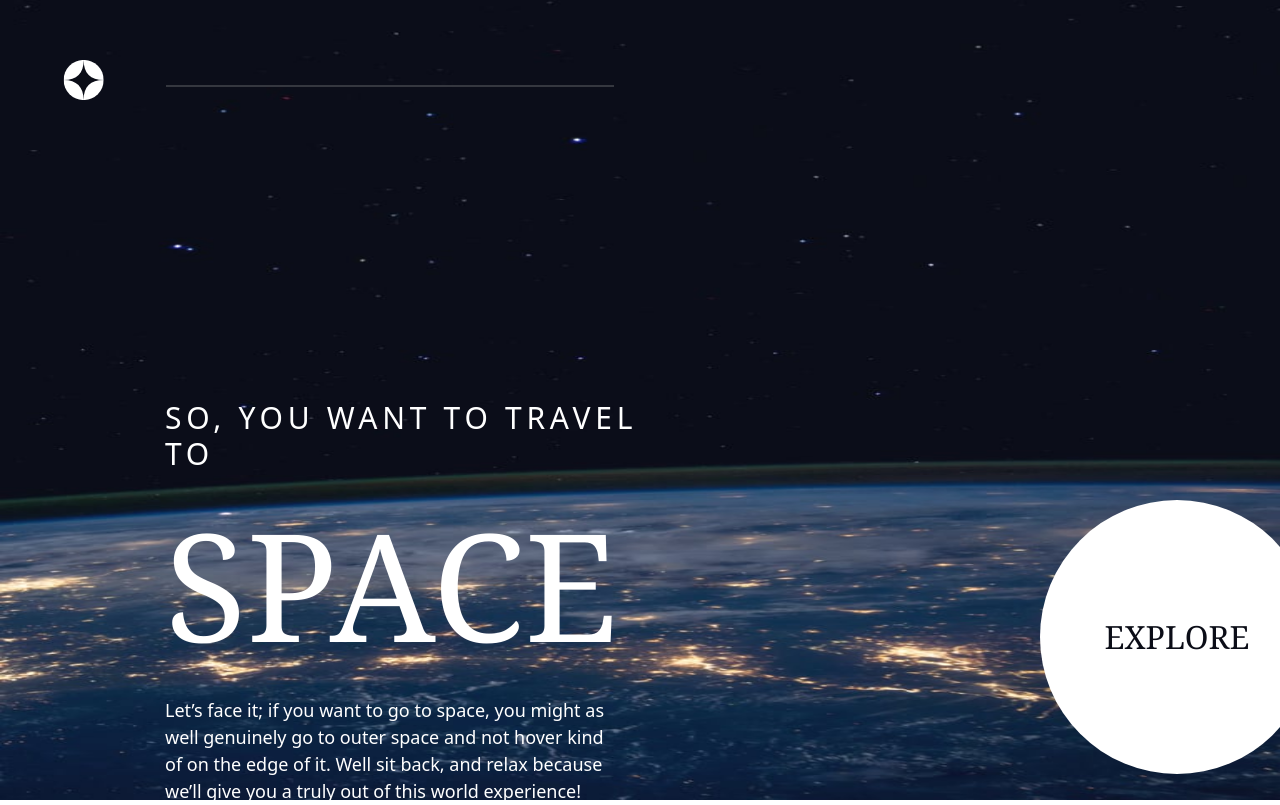
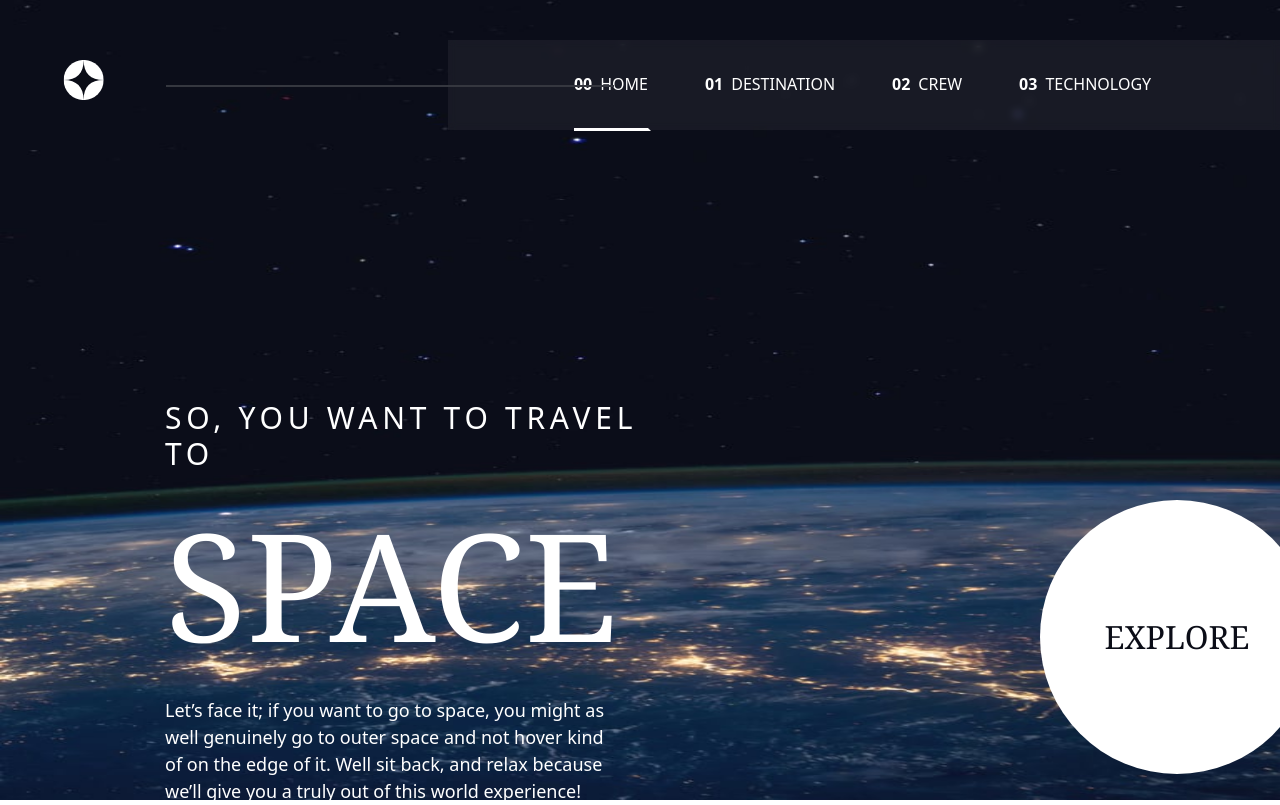
Before and after one commit to puyanwei/space-tourism, a Next.js app: page / in a window 1280 px wide. Shown: the top 805 px of the page. Built offline with nearby package versions, Linux system fonts and the light colour scheme; a web font is replaced by a local one.

Commit message:
Dirty way of dealing with reponsive menu logic

```diff
--- a/src/components/2-molecules/NavBar/index.tsx
+++ b/src/components/2-molecules/NavBar/index.tsx
@@ -1,6 +1,5 @@
 import Link from "next/link"
-import { useEffect, useState } from "react"
-import { IconWrapper } from "@/components/1-atoms/Icons"
+import { useState } from "react"
 import { warnAndReturnNull } from "@/shared/helpers"
 import { Component, PageUrls } from "@/shared/types"
 import { useWindowSize } from "src/hooks/useWindowSize"
@@ -51,6 +50,30 @@ export function NavBar({ data, currentPath, className = "" }: NavBarProps) {
       )}
       {isMenuOpen && (
         <nav
+          className={`pt-[118px] font-primary text-base letter-spacing-[2.7px] uppercase text-white backdrop-blur-sm bg-space-gray/10 h-screen md:h-[90px] absolute right-0 top-0 w-[60%] z-0 ${className}`}
+        >
+          <ul className="flex flex-col">
+            {data.map(({ href, text }, index) => {
+              const navNumber = index < 10 ? `0${index}` : index
+              const resolvedText = `/${text.toLowerCase()}`
+              const resolvedCurrentPath = currentPath === "/" ? "/home" : currentPath
+              const linkStyle =
+                resolvedCurrentPath === resolvedText ? `border-white` : `border-transparent`
+
+              return (
+                <Link href={href} key={`${index}-${text}`}>
+                  <li className={`px-8 py-4  cursor-pointer border-r-[3px] ${linkStyle}`}>
+                    <b className="pr-2">{navNumber}</b>
+                    {text}
+                  </li>
+                </Link>
+              )
+            })}
+          </ul>
+        </nav>
+      )}
+      {!isMobileScreenSize && (
+        <nav
           className={`font-primary text-base letter-spacing-[2.7px] uppercase text-white backdrop-blur-sm bg-space-gray/10 h-screen md:h-[90px] absolute right-0 top-0 md:top-10 w-[65%] md:px-20 z-0 ${className}`}
         >
           <ul className="flex flex-col md:flex-row md:gap-10 md:px-8 md:justify-evenly">
```
